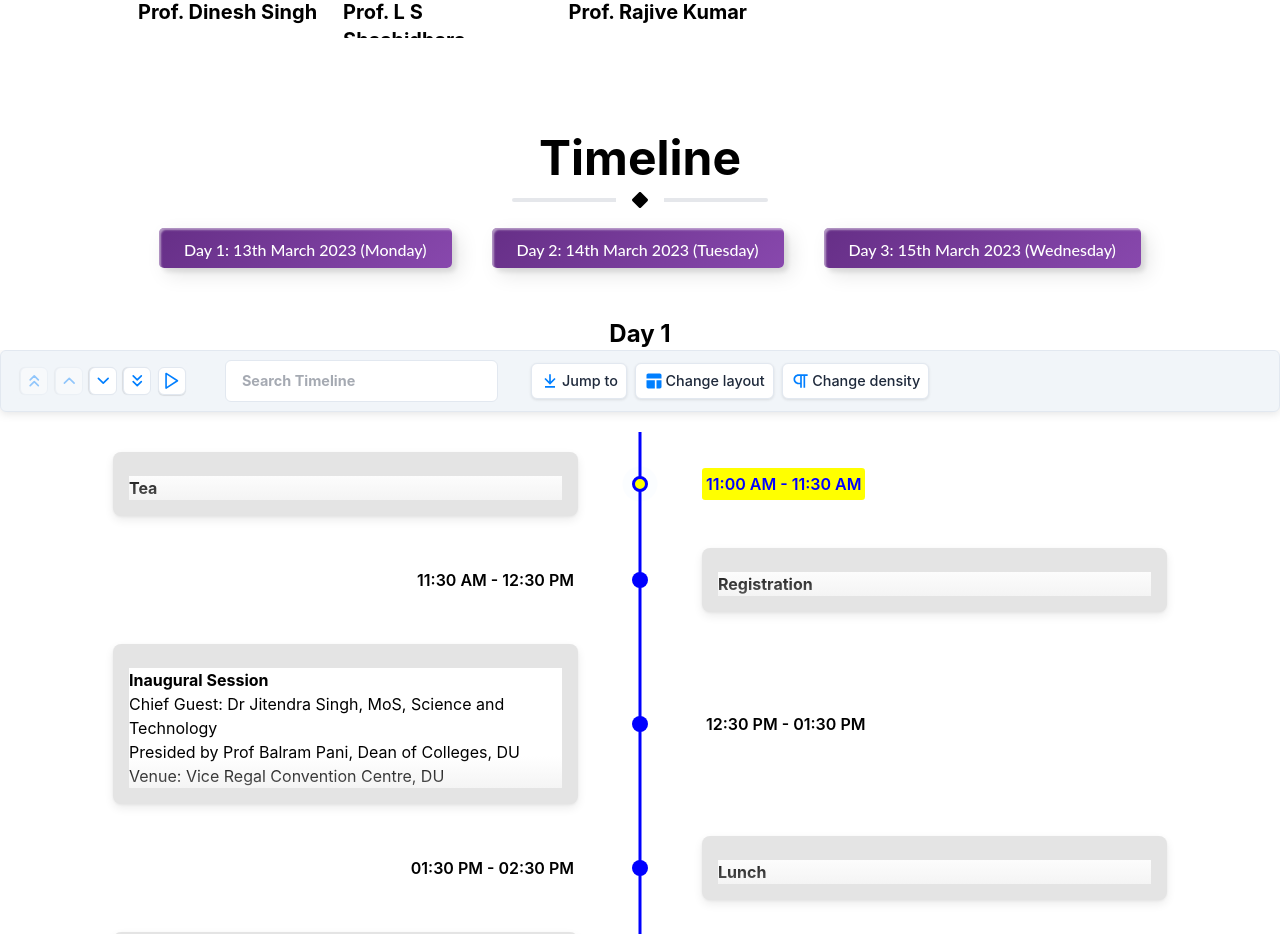
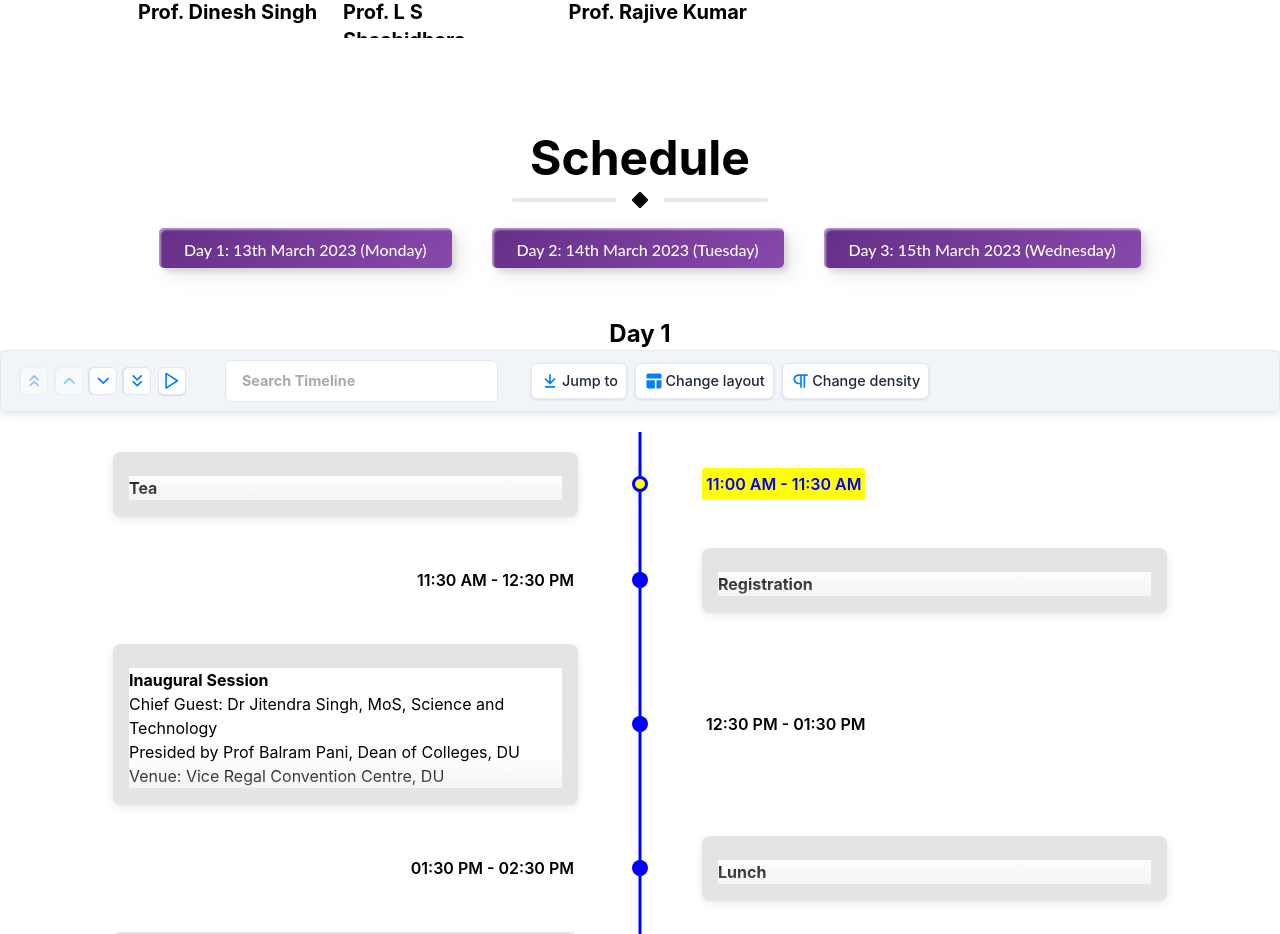
Before and after one commit to Vivekumar08/cic-conference, a React (Create React App) app: page /register in a window 1280 px wide. Shown: the part 2980-3914 px from the top of the page. Built offline with nearby package versions, Linux system fonts and the light colour scheme; the HTML template or start-up script is replaced by a standard one; a web font is replaced by a local one.

Commit message:
major changes

```diff
--- a/src/Pages/Schedule.jsx
+++ b/src/Pages/Schedule.jsx
@@ -23,7 +23,7 @@ const Schedule = () => {
         className="flex flex-col justify-center items-center  md:mt-12  font-marcellus  text-[#000]  "
         id="schedule"
       >
-        <p className="font-bold text-5xl mt-12">Timeline</p>
+        <p className="font-bold text-5xl mt-12">Schedule</p>
         <div class="inline-flex items-center justify-center w-full">
           <hr class="w-64 h-1 my-4 bg-gray-200 border-0 rounded dark:bg-gray-700" />
           <div class="absolute px-4 -translate-x-1/2 bg-white left-1/2 dark:bg-gray-900">
```
